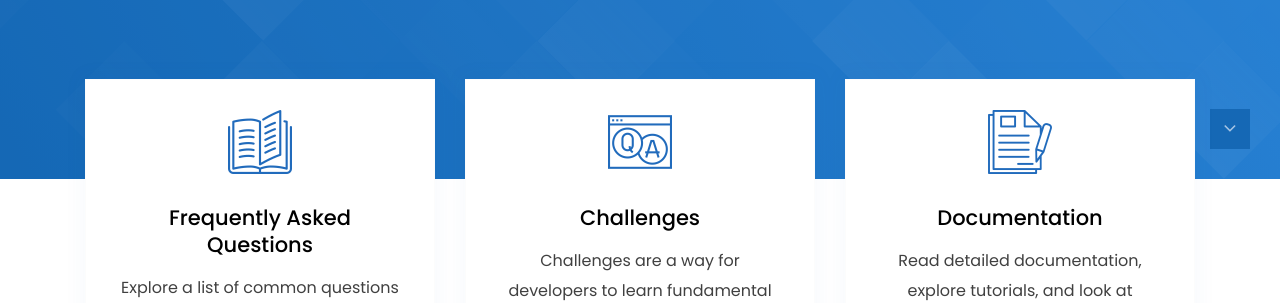
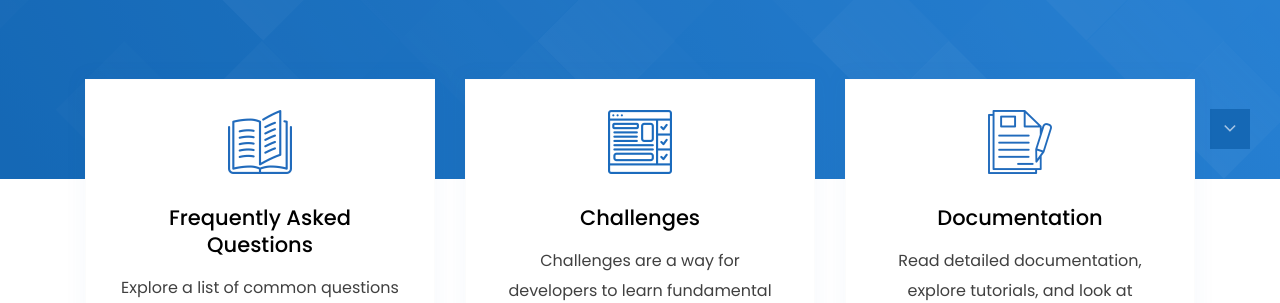
Before and after one commit to XDC-Community/XDC-Community.github.io, a Jekyll site: the page built from index.html, in a window 1280 px wide. Shown: the part 721-1024 px from the top of the page. Built offline with Jekyll 4.4.1, drawn with Linux system fonts in a browser that asks for light colours.

Commit message:
Updating Challenges Icon

```diff
--- a/_data/services.yml
+++ b/_data/services.yml
@@ -5,7 +5,7 @@
   url: /pages/faq/
 
 - title: Challenges
-  icon: /assets/images/service-icon.png
+  icon: /assets/images/challenges-icon.png
   description:  Challenges are a way for developers to learn fundamental and advanced skills by actually coding.
   button_label: Level Up
   url: /pages/challenges/
```
Also changed, not shown: assets/images/challenges-icon.png (added).
